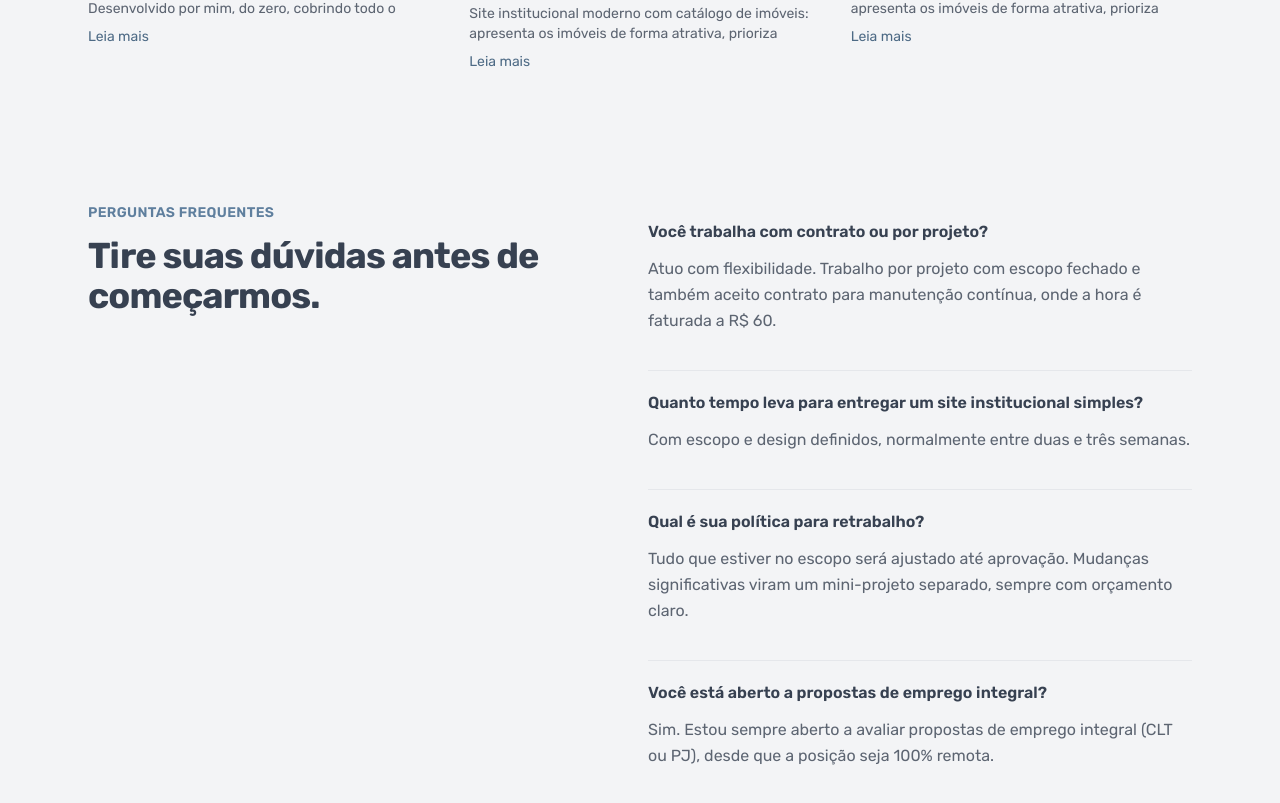
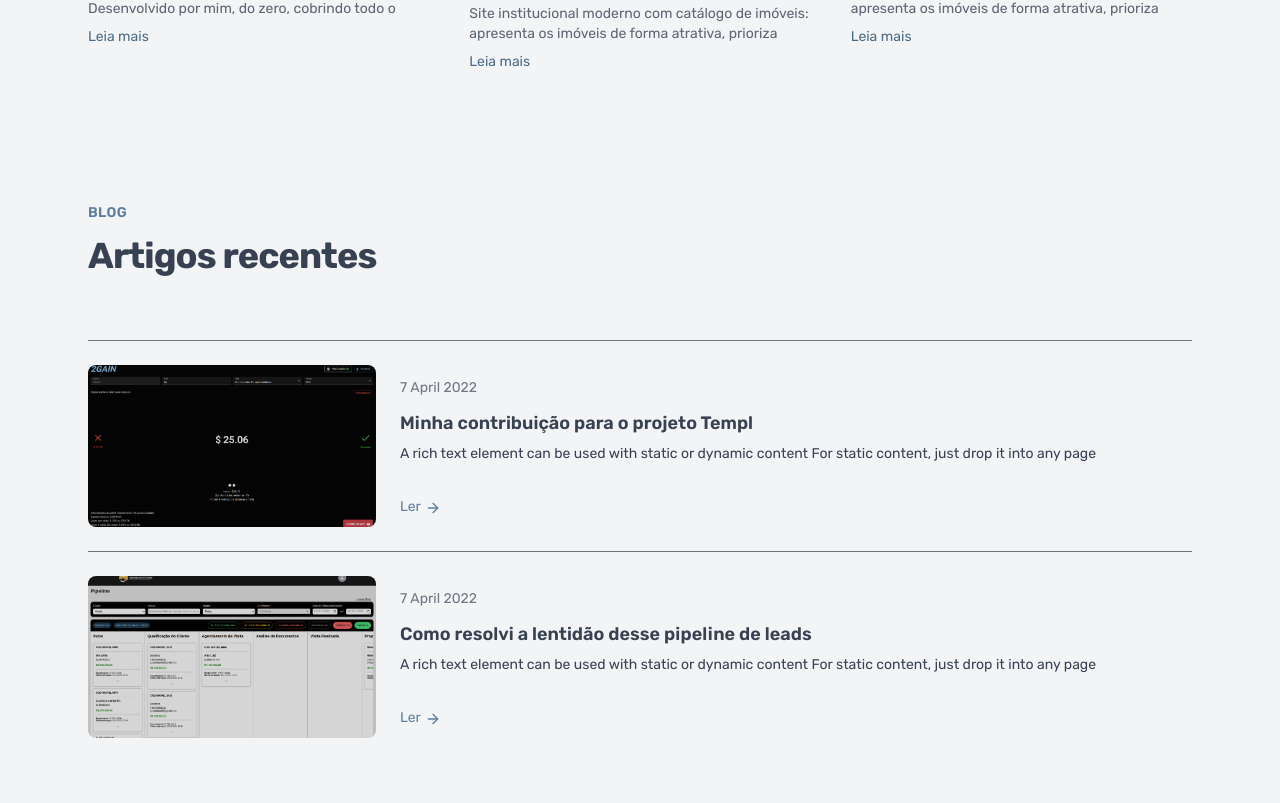
Before and after one commit to patrickkdev/Portfolio-Website, a Next.js app: page / in a window 1280 px wide. Shown: the part 9817-10620 px from the top of the page. Built offline with nearby package versions, Linux system fonts and the light colour scheme; no server answers.

Commit message:
feat: refactor blog section with new UI components and dynamic posts

```diff
--- a/src/components/partials/BlogSection.tsx
+++ b/src/components/partials/BlogSection.tsx
@@ -1,4 +1,8 @@
+import Image from 'next/image';
+import Link from 'next/link';
+
 import { posts } from '@/data/posts';
+import { ArrowRight } from 'lucide-react';
 import SectionHeader from '../shared/SectionHeader';
 
 const BlogSection = () => {
@@ -9,40 +13,48 @@ const BlogSection = () => {
         title="Artigos recentes"
       />
 
-      <div className="mt-16 grid grid-cols-1 gap-x-8 gap-y-12 sm:grid-cols-2 lg:grid-cols-3">
+      <div className="">
         {posts.slice(0, 3).map((post) => (
-          <article key={post.id} className="flex flex-col items-start justify-between group">
-            {/* Image Container */}
-            <div className="relative w-full overflow-hidden rounded-2xl bg-gray-100">
-              <img
-                src={post.thumbnailUrl || 'https://images.unsplash.com/photo-1498050108023-c5249f4df085?auto=format&fit=crop&q=80&w=800'}
-                alt={post.title}
-                className="aspect-video w-full object-cover transition duration-300 group-hover:scale-105"
-              />
-              <div className="absolute inset-0 rounded-2xl ring-1 ring-inset ring-gray-900/10" />
-            </div>
-
-            {/* Metadata & Title */}
-            <div className="max-w-xl">
-              <div className="mt-6 flex items-center gap-x-4 text-xs">
-                <time dateTime={post.publishedAt} className="text-gray-500">
+          <Link
+            key={post.id}
+            href={`/blog/${post.id}`}
+            className='group flex gap-6 border-t border-t-zinc-500 py-6 max-md:flex-col w-full'
+          >
+            <Image
+              height={384}
+              width={512}
+              src={post.thumbnailUrl}
+              alt={post.title}
+              className="w-72 max-md:w-full shrink-0 rounded-lg aspect-video object-cover"
+            />
+            <div className='flex w-full flex-col justify-evenly'>
+              <div>
+                <time
+                  dateTime={post.publishedAt}
+                  className='text-sm opacity-70'
+                >
                   {post.publishedAt}
                 </time>
-                <span className="relative z-10 rounded-full bg-gray-50 px-3 py-1.5 font-medium text-gray-600 hover:bg-gray-100">
-                  {post.readingTimeInMinutes} min
+                <p
+                  className='mt-3 line-clamp-2 text-lg font-semibold leading-[1.4]'
+                >
+                  {post.title}
+                </p>
+                <p className='mt-2 line-clamp-2 text-sm'>{post.description}</p>
+              </div>
+
+              <div
+                className='mt-4 flex justify-between gap-6 max-xs:flex-col-reverse xs:mt-6 xs:items-center'
+              >
+                <span className='link-hover-animation group-hover:link-hovered-animation w-fit text-sm text-primary-500'>Ler
+                  <ArrowRight
+                    size={16}
+                    className='ml-1 inline-block transition-all duration-300 group-hover:ml-2'
+                  />
                 </span>
               </div>
-
-              <div className="group relative">
-                <h3 className="mt-3 text-xl font-semibold leading-6 text-gray-900 group-hover:text-blue-600 transition-colors">
-                  <a href={`/posts/${post.id}`}>
-                    <span className="absolute inset-0" />
-                    {post.title}
-                  </a>
-                </h3>
-              </div>
             </div>
-          </article>
+          </Link>
         ))}
       </div>
     </div>
--- a/src/data/posts.tsx
+++ b/src/data/posts.tsx
@@ -3,10 +3,10 @@ import { Post } from '@/types';
 export const posts: Post[] = [
   {
     id: 1,
-    title: 'Lorem ipsum dolor sit amet',
+    slug: 'minha-contribuicao-para-o-projeto-templ',
+    title: 'Minha contribuição para o projeto Templ',
     publishedAt: '7 April 2022',
-    thumbnailUrl: '/images/posts/post-thumbnail-1.png',
-    authorName: 'John Doe',
+    thumbnailUrl: '/images/works/2gain-sass-2.png',
     content: <>
       <p>
         Lorem ipsum dolor sit amet, consectetur adipiscing elit. Suspendisse varius enim in eros elementum
@@ -33,6 +33,40 @@ export const posts: Post[] = [
         blandit viverra. Nullam dictum felis eu pede mollis pretium. Curabitur vestibulum
       </p>
     </>,
-    readingTimeInMinutes: 0
+    description: 'A rich text element can be used with static or dynamic content For static content, just drop it into any page',
+  },
+  {
+    id: 2,
+    slug: 'como-resolvi-a-lentidao-desse-pipeline-de-leads',
+    title: 'Como resolvi a lentidão desse pipeline de leads',
+    publishedAt: '7 April 2022',
+    thumbnailUrl: '/images/works/sistema-sinaionline-pipeline.png',
+    content: <>
+      <p>
+        Lorem ipsum dolor sit amet, consectetur adipiscing elit. Suspendisse varius enim in eros elementum
+        tristique. Duis cursus, mi quis viverra ornare, eros dolor interdum nulla, ut commodo diam libero vitae
+        erat. Aenean faucibus nibh et justo cursus id rutrum lorem imperdiet Cras id dui. Class aptent taciti
+        sociosqu ad litora torquent per conubia nostra, per inceptos hymenaeos. Vivamus laoreet. Praesent turpis.
+        Nunc nulla.Praesent nec nisl a purus blandit viverra. Nullam dictum felis eu pede mollis pretium.
+        Curabitur vestibulum aliquam leo. Sed libero. Praesent metus tellus, elementum eu, semper a, adipiscing
+        nec
+      </p>
+      <blockquote>
+        A rich text element can be used with static or dynamic content For static content, just drop it into any
+        page
+      </blockquote>
+      <p>
+        Praesent ac sem eget est egestas volutpat. Aenean tellus metus, bibendum sed, posuere ac, mattis non,
+        nunc. Curabitur suscipit suscipit tellus. Nam quam nunc, blandit vel, luctus pulvinar, hendrerit id,
+        lorem. Etiam rhoncus.Sed magna purus, fermentum eu, tincidunt eu, varius ut, felis. Pellentesque egestas,
+        neque sit amet convallis pulvinar, justo nulla eleifend augue, ac auctor orci leo non est. Vestibulum
+        purus quam, scelerisque ut, mollis sed, nonummy id, metus Vestibulum ullamcorper mauris at ligula.
+        Phasellus consectetuer vestibulum elit. Sed a libero. Vivamus consectetuer hendrerit lacus. Quisque ut
+        nisi.Cum sociis natoque penatibus Cras id dui. Class aptent taciti sociosqu ad litora torquent per conubia
+        nostra, per inceptos hymenaeos. Vivamus laoreet. Praesent turpis. Nunc nulla.Praesent nec nisl a purus
+        blandit viverra. Nullam dictum felis eu pede mollis pretium. Curabitur vestibulum
+      </p>
+    </>,
+    description: 'A rich text element can be used with static or dynamic content For static content, just drop it into any page',
   },
 ];
--- a/src/pages/blog/[id].tsx
+++ b/src/pages/blog/[id].tsx
@@ -2,17 +2,23 @@ import CommentBox from '@/components/partials/CommentBox';
 import RecentComment from '@/components/partials/RecentComment';
 import { posts } from '@/data/posts';
 import AppLayout from '@/layouts/AppLayout';
-import { Post } from '@/types';
-import { GetServerSideProps } from 'next';
 import Link from 'next/link';
+import { useRouter } from 'next/router';
 import React from 'react';
 import { FiFacebook, FiLinkedin, FiMail, FiTwitter } from 'react-icons/fi';
 
-type Props = {
-  post: Post;
-};
+export default function BlogSingle() {
+  const { id } = useRouter().query;
 
-const BlogSingle: React.FunctionComponent<Props> = ({ post }) => {
+  const post = React.useMemo(() => {
+    if (id) {
+      const post = posts.find((post) => post.id === Number(id));
+      return post;
+    }
+  }, [id]);
+
+  if (!post) return null;
+
   return (
     <AppLayout title="Blog">
       <div className="container mb-10">
@@ -21,7 +27,6 @@ const BlogSingle: React.FunctionComponent<Props> = ({ post }) => {
           <p className="mt-4 flex items-center text-gray-400">
             <span>{post.publishedAt}</span>
             <span className="mx-2 h-1.5 w-1.5 rounded-full bg-primary-500"></span>
-            <span>{post.authorName}</span>
           </p>
         </div>
         <div>
@@ -56,20 +61,20 @@ const BlogSingle: React.FunctionComponent<Props> = ({ post }) => {
   );
 };
 
-export const getServerSideProps: GetServerSideProps = async (context) => {
-  const id = context.params?.id as string;
-  const post = posts.find((post) => post.id === Number(id));
-  if (post) {
-    return {
-      props: {
-        post,
-      },
-    };
-  }
+// export const getServerSideProps: GetServerSideProps = async (context) => {
+//   const id = context.params?.id as string;
+//   const post = posts.find((post) => post.id === Number(id));
+//   if (post) {
+//     return {
+//       props: {
+//         post,
+//       },
+//     };
+//   }
 
-  return {
-    notFound: true,
-  };
-};
+//   return {
+//     notFound: true,
+//   };
+// };
 
-export default BlogSingle;
+// export default BlogSingle;
--- a/src/pages/index.tsx
+++ b/src/pages/index.tsx
@@ -1,4 +1,5 @@
 import AboutSection from '@/components/partials/AboutSection';
+import BlogSection from '@/components/partials/BlogSection';
 import ContactSection from '@/components/partials/ContactSection';
 import ExperienceSection from '@/components/partials/ExperienceSection';
 import FaqSection from '@/components/partials/FaqSection';
@@ -35,9 +36,9 @@ const Home: NextPage = () => {
       {/* <section className="container py-12 lg:py-16">
         <TestimonialSection />
       </section> */}
-      {/* <section className="container py-12 lg:py-16">
+      <section className="container py-12 lg:py-16">
         <BlogSection />
-      </section> */}
+      </section>
       <section className="container py-12 lg:py-16">
         <FaqSection />
       </section>
--- a/src/types/index.ts
+++ b/src/types/index.ts
@@ -39,12 +39,13 @@ export type Work = {
 
 export type Post = {
   id: number;
+  slug: string;
   title: string;
   publishedAt: string;
   thumbnailUrl: string;
-  authorName: string;
-  readingTimeInMinutes: number;
   content: React.ReactNode;
+  description?: string;
+  tags?: string[];
 };
 
 export type Review = {
```
